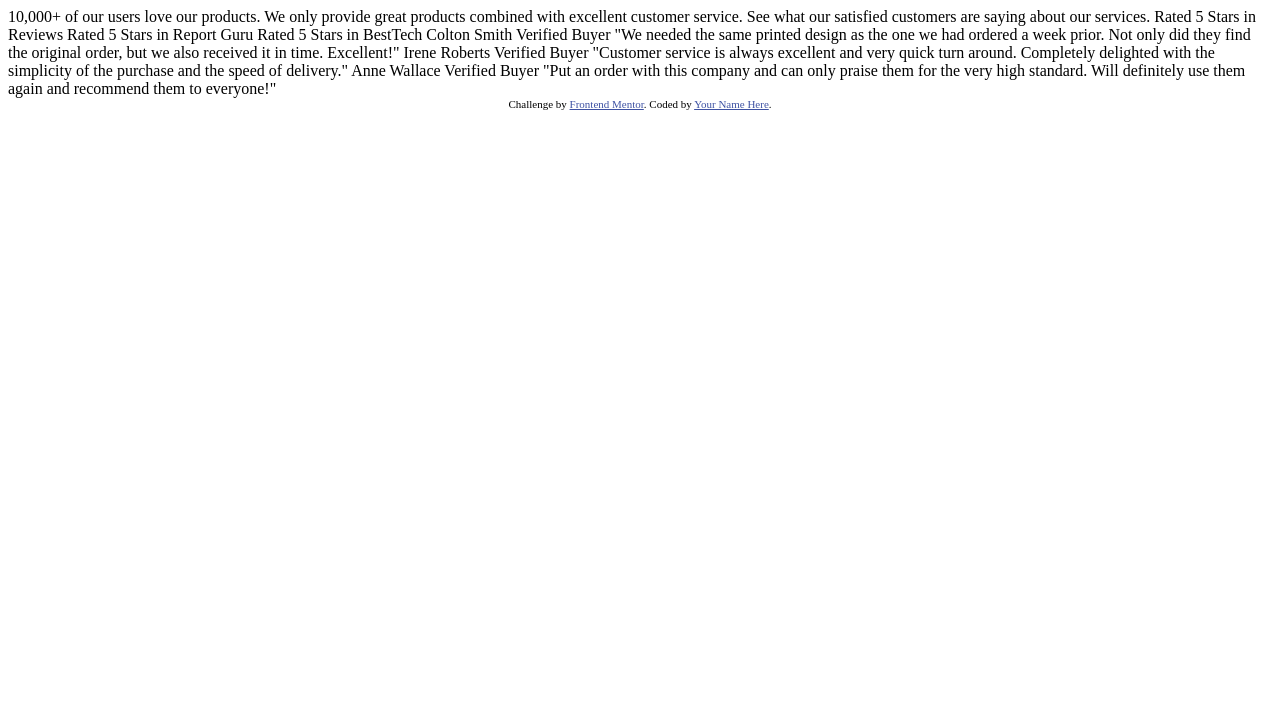
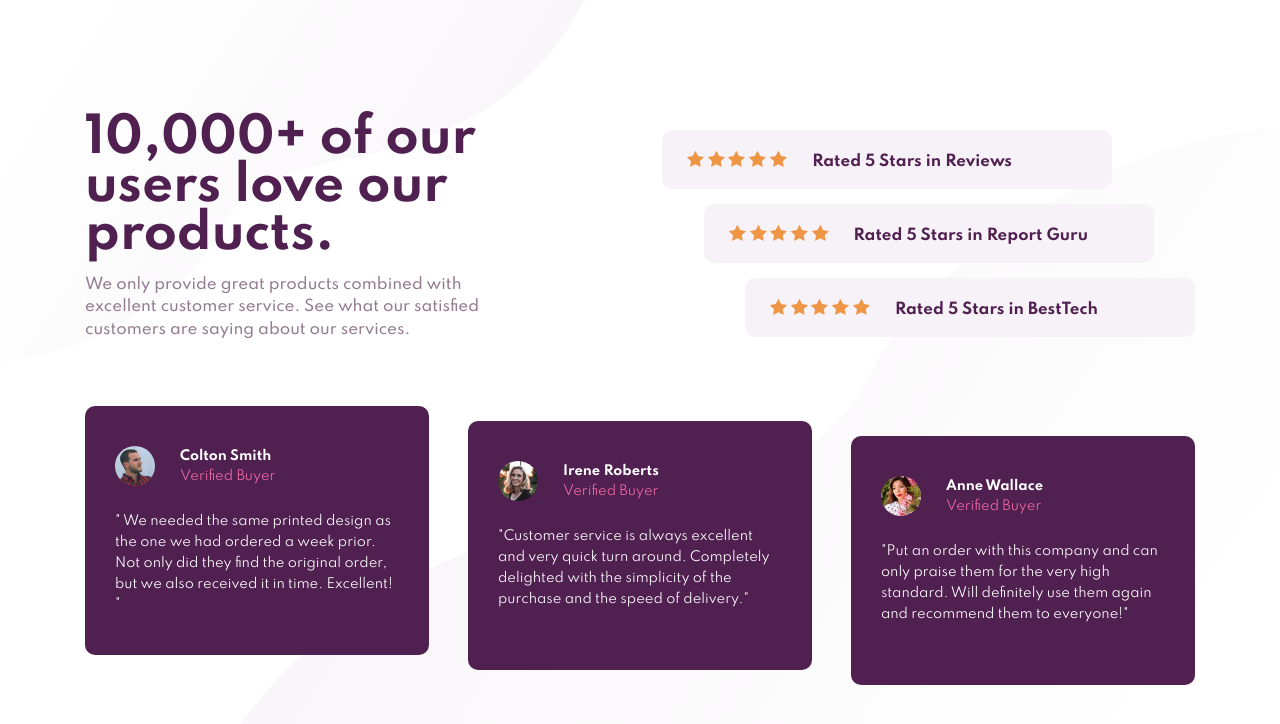
Before and after one commit to AdrianX19/social-proof-section, a plain HTML site: page index.html in a window 1280 px wide. Drawn offline with Linux system fonts and the light colour scheme.

Commit message:
Completed challenge

```diff
--- /dev/null
+++ b/css/style.css
@@ -0,0 +1,183 @@
+@import url('https://fonts.googleapis.com/css2?family=Spartan:wght@400;500;700&display=swap');
+
+* {
+    margin: 0;
+    padding: 0;
+    box-sizing: border-box;
+}
+
+body {
+    display: grid;
+    place-items: center;
+    min-height: 100vh;
+    background-image: url('../images/bg-pattern-top-mobile.svg'), url('../images/bg-pattern-bottom-mobile.svg');
+    background-repeat: no-repeat;
+    background-position: 0% 0%, bottom right;
+    font-family: 'Spartan', sans-serif;
+    font-size: 15px;
+}
+
+.social-proof {
+    padding: 55px 25px;
+}
+
+.social-proof__introduction {
+    margin: 20px 0;
+    text-align: center;
+    color: hsl(300, 43%, 22%);
+}
+
+.social-proof__title {
+    font-size: 2rem;
+    line-height: 1;
+}
+
+.social-proof__text {
+    margin: 30px 0;
+    line-height: 1.5;
+    font-weight: 500;
+    color: hsl(303, 10%, 53%);
+}
+
+.rate {
+    background: hsl(300, 24%, 96%);
+    border-radius: 10px;
+    margin: 15px 0;
+    padding: 15px;
+}
+
+.rate__stars {
+    margin: 0 auto;
+    width: 100px;
+    height: 16px;
+    background-image: url('../images/icon-star.svg');
+    background-repeat: space;
+}
+
+.rate__text {
+    margin-top: 15px;
+    font-weight: 700;
+}
+
+.reviews {
+    margin: 50px 0;
+    color: white;
+}
+
+.review {
+    margin: 15px 0;
+    padding: 40px 30px;
+    background: hsl(300, 43%, 22%);
+    border-radius: 10px;
+    font-size: 13px;
+}
+
+.customer {
+    display: flex;
+    align-items: center;
+    margin-bottom: 25px;
+}
+
+.customer__avatar {
+    margin-right: 25px;
+    width: 40px;
+    border-radius: 50%;
+}
+
+.customer__details {
+    align-self: stretch;
+    display: flex;
+    flex-direction: column;
+    justify-content: space-around;
+}
+
+.customer__name {
+    font-weight: 700;
+}
+
+.customer__subtitle {
+    color: hsl(333, 80%, 67%);
+}
+
+.review__text {
+    line-height: 1.6;
+}
+
+@media (min-width: 1024px) {
+    body {
+        background-image: url('../images/bg-pattern-top-desktop.svg'), url('../images/bg-pattern-bottom-desktop.svg');
+    }
+
+
+    .social-proof {
+        max-width: 1160px;
+    }
+
+    .social-proof__introduction {
+        display: flex;
+        justify-content: space-between;
+    }
+
+    .social-proof__description {
+        flex-basis: 38%;
+        text-align: left;
+        margin-right: 40px;
+    }
+
+    .social-proof__title {
+        font-size: 3rem;
+    }
+
+    .social-proof__text {
+        margin: 15px 0;
+        line-height: 1.5;
+        font-weight: 500;
+        color: hsl(303, 10%, 53%);
+    }
+
+    .social-proof__rates {
+        flex-basis: 48%;
+    }
+
+    .rate {
+        display: flex;
+        align-items: center;
+        padding: 18px 25px;
+        width: 450px;
+    }
+
+    .rate:nth-child(2) {
+        margin: 15px auto;
+    }
+
+    .rate:nth-child(3) {
+        margin-left: auto;
+    }
+
+    .rate__stars {
+        margin: 0;
+    }
+
+    .rate__text {
+        margin: 5px 25px 0 25px;
+        padding: 0;
+    }
+
+    .reviews {
+        display: flex;
+        justify-content: space-between;
+        margin: 35px 0;
+    }
+
+    .review {
+        flex-basis: 31%;
+    }
+
+    .review:nth-child(2) {
+        transform: translateY(15px);
+    }
+
+    .review:nth-child(3) {
+        transform: translateY(30px);
+    }
+}
--- a/index.html
+++ b/index.html
@@ -1,61 +1,74 @@
 <!DOCTYPE html>
 <html lang="en">
-  <head>
-    <meta charset="UTF-8" />
-    <meta name="viewport" content="width=device-width, initial-scale=1.0" />
-    <!-- displays site properly based on user's device -->
 
-    <link
-      rel="icon"
-      type="image/png"
-      sizes="32x32"
-      href="./images/favicon-32x32.png"
-    />
+<head>
+  <meta charset="UTF-8">
+  <meta name="viewport" content="width=device-width, initial-scale=1.0">
+  <title>Frontend Mentor | Social proof section</title>
+  <link rel="icon" type="image/png" sizes="32x32" href="./images/favicon-32x32.png">
+  <link rel="stylesheet" href="css/style.css">
+</head>
 
-    <title>Frontend Mentor | Social proof section</title>
+<body>
+  <main class="social-proof">
+    <div class="social-proof__introduction">
+      <section class="social-proof__description">
+        <h1 class="social-proof__title">10,000+ of our users love our products.</h1>
+        <p class="social-proof__text">We only provide great products combined with excellent customer service. See what
+          our satisfied customers are saying about our services.</p>
+      </section>
+      <section class="social-proof__rates">
+        <div class="rate">
+          <div class="rate__stars"></div>
+          <p class="rate__text">Rated 5 Stars in Reviews</p>
+        </div>
+        <div class="rate">
+          <div class="rate__stars"></div>
+          <p class="rate__text">Rated 5 Stars in Report Guru</p>
+        </div>
+        <div class="rate">
+          <div class="rate__stars"></div>
+          <p class="rate__text">Rated 5 Stars in BestTech</p>
+        </div>
+      </section>
+    </div>
+    <div class="reviews">
+      <div class="review">
+        <div class="customer">
+          <img src="images/image-colton.jpg" alt="Picture of Colton" class="customer__avatar">
+          <div class="customer__details">
+            <p class="customer__name">Colton Smith</p>
+            <p class="customer__subtitle">Verified Buyer</p>
+          </div>
+        </div>
+        <p class="review__text">" We needed the same printed design as the one we had ordered a week prior.
+          Not only did they find the original order, but we also received it in time.
+          Excellent! "</p>
+      </div>
+      <div class="review">
+        <div class="customer">
+          <img src="images/image-irene.jpg" alt="Picture of Irene" class="customer__avatar">
+          <div class="customer__details">
+            <p class="customer__name">Irene Roberts</p>
+            <p class="customer__subtitle">Verified Buyer</p>
+          </div>
+        </div>
+        <p class="review__text">"Customer service is always excellent and very quick turn around. Completely
+          delighted with the simplicity of the purchase and the speed of delivery."</p>
+      </div>
+      <div class="review">
+        <div class="customer">
+          <img src="images/image-anne.jpg" alt="Picture of Ann" class="customer__avatar">
+          <div class="customer__details">
+            <p class="customer__name">Anne Wallace</p>
+            <p class="customer__subtitle">Verified Buyer</p>
+          </div>
+        </div>
+        <p class="review__text">"Put an order with this company and can only praise them for the very high
+          standard. Will definitely use them again and recommend them to everyone!"</p>
+      </div>
+    </div>
+  </main>
+</body>
 
-    <!-- Feel free to remove these styles or customise in your own stylesheet 👍 -->
-    <style>
-      .attribution {
-        font-size: 11px;
-        text-align: center;
-      }
-      .attribution a {
-        color: hsl(228, 45%, 44%);
-      }
-    </style>
-  </head>
-  <body>
-    10,000+ of our users love our products.
-
-    We only provide great products combined with excellent customer service.
-    See what our satisfied customers are saying about our services.
-
-    Rated 5 Stars in Reviews
-    Rated 5 Stars in Report Guru
-    Rated 5 Stars in BestTech
-
-    Colton Smith
-    Verified Buyer
-    "We needed the same printed design as the one we had ordered a week prior.
-    Not only did they find the original order, but we also received it in time.
-    Excellent!"
-
-    Irene Roberts
-    Verified Buyer
-    "Customer service is always excellent and very quick turn around. Completely
-    delighted with the simplicity of the purchase and the speed of delivery."
-
-    Anne Wallace
-    Verified Buyer
-    "Put an order with this company and can only praise them for the very high
-    standard. Will definitely use them again and recommend them to everyone!"
-
-    <div class="attribution">
-      Challenge by
-      <a href="https://www.frontendmentor.io?ref=challenge" target="_blank"
-        >Frontend Mentor</a
-      >. Coded by <a href="#">Your Name Here</a>.
-    </div>
-  </body>
 </html>
```
Also changed, not shown: final-result/desktop-final.PNG (added), 2 other files.
